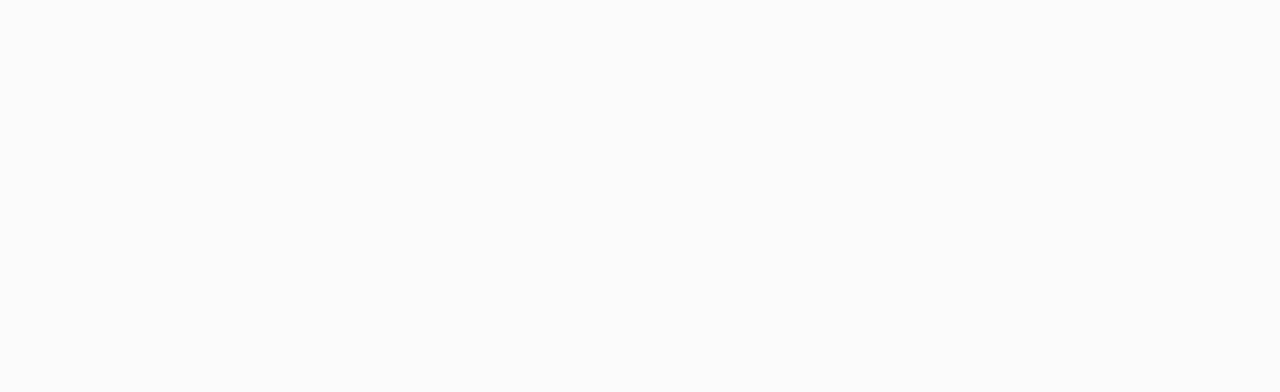
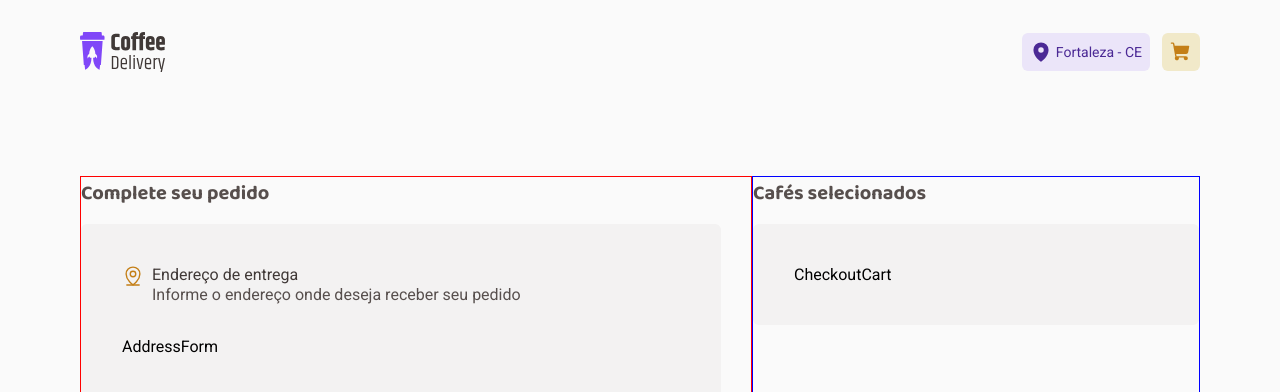
Before and after one commit to milsucruz/coffee-delivery-ts, a React (Vite) app: page /checkout in a window 1280 px wide. Before the commit this address had no page. Shown: the top 392 px of the page. Built offline with nearby package versions, Linux system fonts and the light colour scheme.

Commit message:
Checkout page

```diff
--- a/src/Router.tsx
+++ b/src/Router.tsx
@@ -2,12 +2,14 @@ import { Routes, Route } from 'react-router-dom'
 import { DefaultLayout } from './layouts/DefaultLayout'
 import { Home } from './pages/Home'
 import { Success } from './pages/Success'
+import { Checkout } from './pages/Checkout'
 
 export function Router() {
   return (
     <Routes>
       <Route path="/" element={<DefaultLayout />}>
         <Route path="/" element={<Home />} />
+        <Route path="/checkout" element={<Checkout />} />
         <Route path="/success" element={<Success />} />
       </Route>
     </Routes>
--- /dev/null
+++ b/src/pages/Checkout/components/AddressForm/index.tsx
@@ -0,0 +1,17 @@
+import { MapPinLine } from 'phosphor-react'
+import { AddressFormContainer, AddressFormHeader } from './styles'
+
+export function AddressForm() {
+  return (
+    <AddressFormContainer>
+      <AddressFormHeader>
+        <MapPinLine size={22} />
+        <p>
+          Endereço de entrega
+          <span>Informe o endereço onde deseja receber seu pedido</span>
+        </p>
+      </AddressFormHeader>
+      <p>AddressForm</p>
+    </AddressFormContainer>
+  )
+}
--- /dev/null
+++ b/src/pages/Checkout/components/AddressForm/styles.ts
@@ -0,0 +1,36 @@
+import { styled } from 'styled-components'
+
+export const AddressFormContainer = styled.div`
+  max-width: 40rem;
+  display: flex;
+  flex-direction: column;
+
+  padding: 2.5rem;
+  margin-bottom: 0.75rem;
+
+  border: 1px solid transparent;
+  border-radius: 6px;
+  background-color: ${(props) => props.theme['base-card']};
+`
+export const AddressFormHeader = styled.div`
+  display: flex;
+  gap: 0.5rem;
+
+  margin-bottom: 2rem;
+
+  svg {
+    color: ${(props) => props.theme['yellow-dark']};
+  }
+
+  p {
+    display: flex;
+    flex-direction: column;
+
+    line-height: 1.25rem;
+    color: ${(props) => props.theme['base-subtitle']};
+  }
+
+  span {
+    color: ${(props) => props.theme['base-text']};
+  }
+`
--- /dev/null
+++ b/src/pages/Checkout/components/CheckoutCart/index.tsx
@@ -0,0 +1,9 @@
+import { CheckoutCartContainer } from './styles'
+
+export function CheckoutCart() {
+  return (
+    <CheckoutCartContainer>
+      <p>CheckoutCart</p>
+    </CheckoutCartContainer>
+  )
+}
--- /dev/null
+++ b/src/pages/Checkout/components/CheckoutCart/styles.ts
@@ -0,0 +1,13 @@
+import { styled } from 'styled-components'
+
+export const CheckoutCartContainer = styled.div`
+  display: flex;
+  flex-direction: column;
+
+  padding: 2.5rem;
+
+  border: 1px solid transparent;
+  border-radius: 6px;
+
+  background-color: ${(props) => props.theme['base-card']};
+`
--- /dev/null
+++ b/src/pages/Checkout/index.tsx
@@ -0,0 +1,19 @@
+import { AddressForm } from './components/AddressForm'
+import { CheckoutCart } from './components/CheckoutCart'
+import { AddressWrapper, CartWrapper, CheckoutContainer } from './styles'
+
+export function Checkout() {
+  return (
+    <CheckoutContainer>
+      <AddressWrapper>
+        <h2>Complete seu pedido</h2>
+        <AddressForm />
+      </AddressWrapper>
+
+      <CartWrapper>
+        <h2>Cafés selecionados</h2>
+        <CheckoutCart />
+      </CartWrapper>
+    </CheckoutContainer>
+  )
+}
--- /dev/null
+++ b/src/pages/Checkout/styles.ts
@@ -0,0 +1,23 @@
+import { styled } from 'styled-components'
+
+export const CheckoutContainer = styled.div`
+  display: grid;
+  grid-template-columns: 1.5fr 1fr;
+
+  padding-top: 4.5rem;
+
+  h2 {
+    font-family: 'Baloo 2', cursive;
+    font-size: 1.25rem;
+    font-weight: 700;
+    color: ${(props) => props.theme['base-text']};
+
+    padding-bottom: 0.938rem;
+  }
+`
+export const AddressWrapper = styled.div`
+  border: 1px solid red;
+`
+export const CartWrapper = styled.div`
+  border: 1px solid blue;
+`
```
